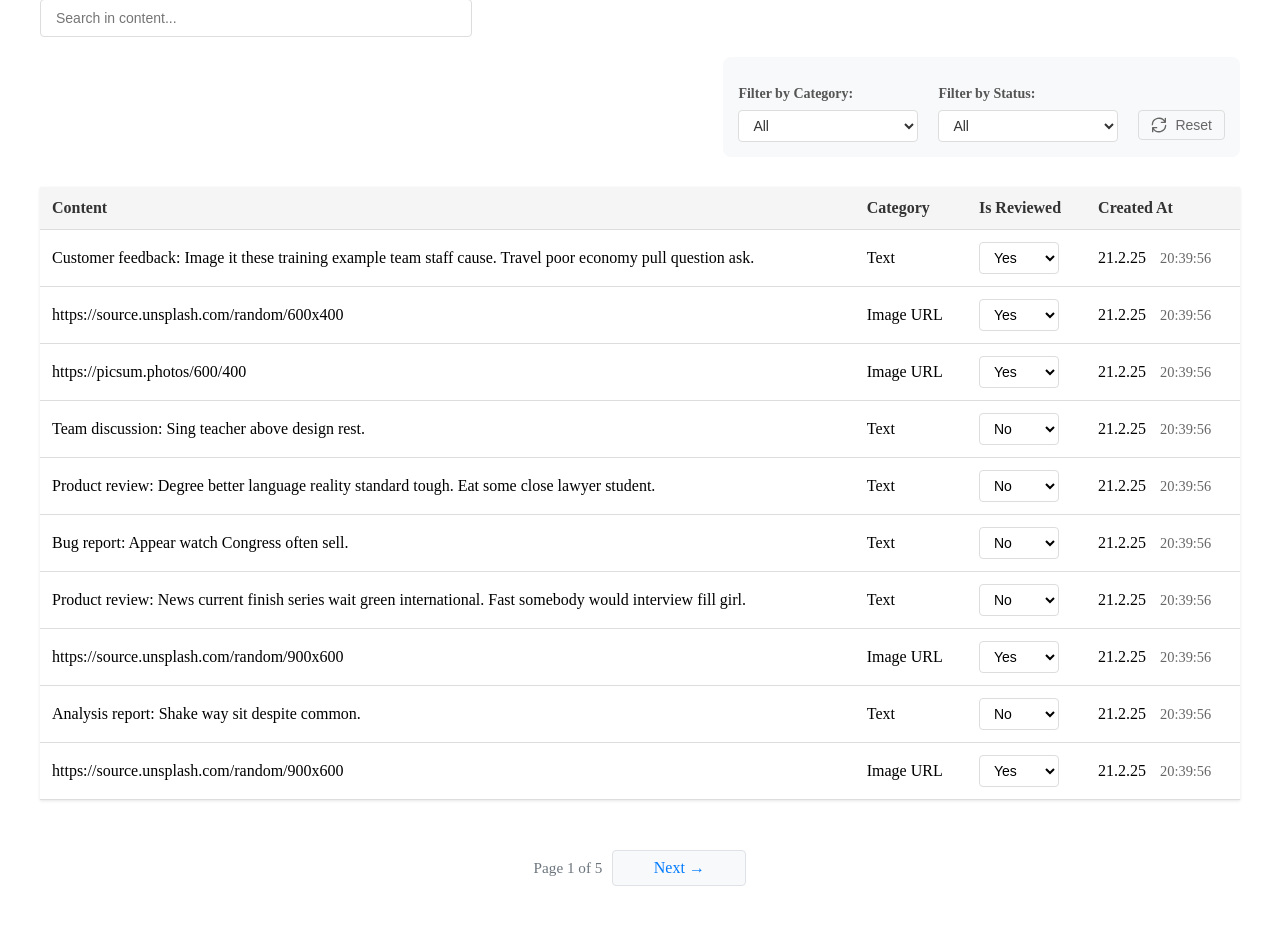
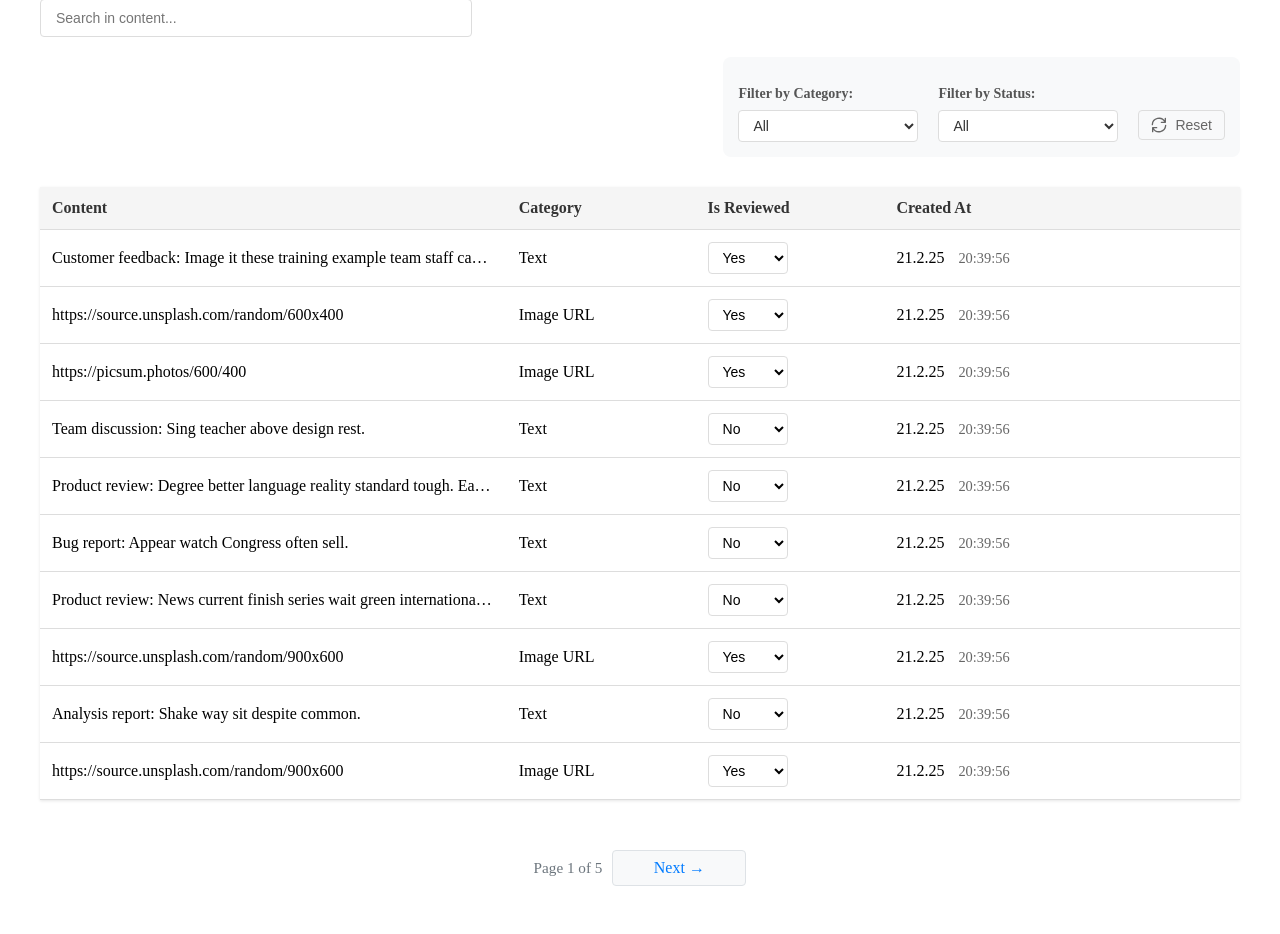
Before and after one commit to TharHtet236401/intern_task1, a Django app: page / in a window 1280 px wide. Shown: the part 223-1157 px from the top of the page. Run offline with Django 5.2, Linux system fonts and the light colour scheme; data comes from the database, SQL or seed files in the repository; some libraries are stand-ins or nearby versions.

Commit message:
Improve submission table layout with responsive text handling

```diff
--- a/submissions/templates/submissions/home.html
+++ b/submissions/templates/submissions/home.html
@@ -166,6 +166,7 @@
         margin: 20px 0;
         font-size: 16px;
         box-shadow: 0 1px 3px rgba(0,0,0,0.1);
+        table-layout: fixed;
     }
 
     .submission-table th,
@@ -173,6 +174,29 @@
         padding: 12px;
         text-align: left;
         border-bottom: 1px solid #ddd;
+        overflow: hidden;
+        text-overflow: ellipsis;
+        white-space: nowrap;
+    }
+
+    .submission-table th:nth-child(1),
+    .submission-table td:nth-child(1) {
+        width: 40%;
+    }
+
+    .submission-table th:nth-child(2),
+    .submission-table td:nth-child(2) {
+        width: 15%;
+    }
+
+    .submission-table th:nth-child(3),
+    .submission-table td:nth-child(3) {
+        width: 15%;
+    }
+
+    .submission-table th:nth-child(4),
+    .submission-table td:nth-child(4) {
+        width: 30%;
     }
 
     .submission-table th {
@@ -418,5 +442,17 @@
     .refresh-btn:hover svg {
         transform: rotate(180deg);
     }
+
+    .submission-table td {
+        position: relative;
+    }
+
+    .submission-table td:hover {
+        white-space: normal;
+        overflow: visible;
+        background-color: #fff;
+        z-index: 1;
+        box-shadow: 0 2px 5px rgba(0,0,0,0.2);
+    }
 </style>
 {% endblock %}
```
